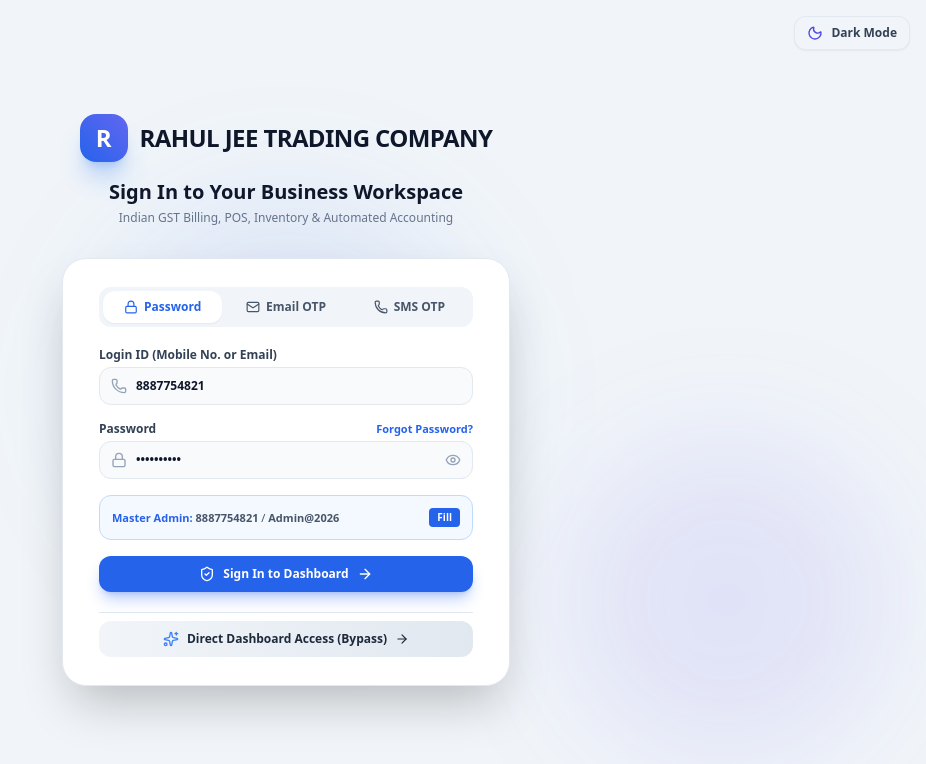
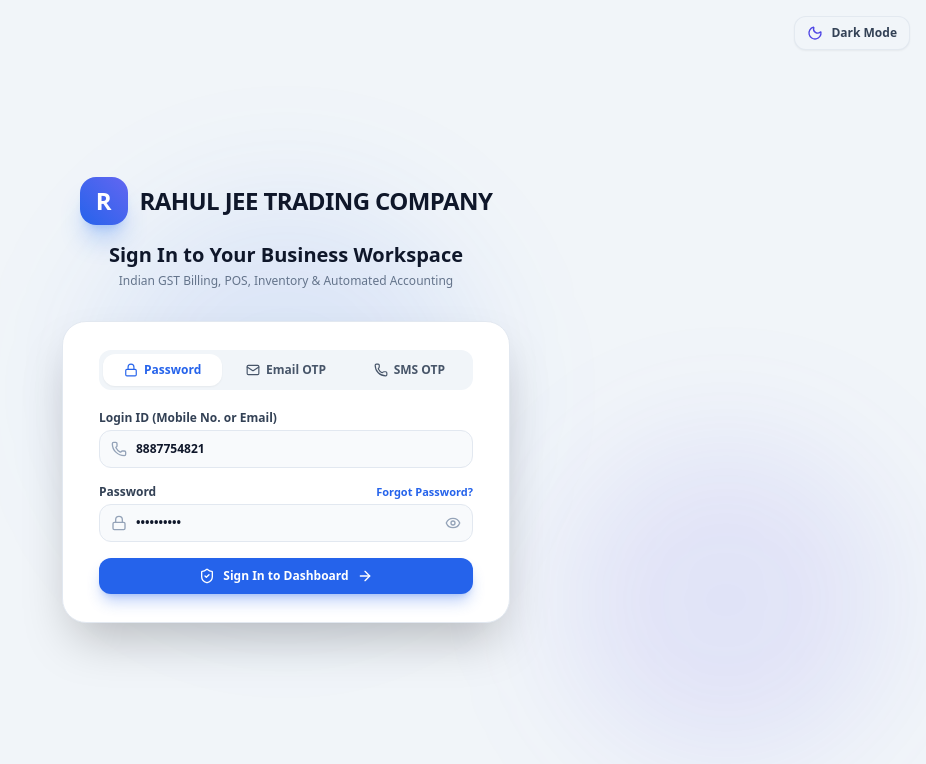
Before and after one commit to dizibrandmedia-del/rahultrading.online, a Next.js app: page /login in a window 1280 px wide. Shown: the top 764 px of the page, without its empty margins (354-1280 px from the left). Built offline with nearby package versions, Linux system fonts and the light colour scheme.

Commit message:
fix: remove master admin autofill & bypass button, fix reset modal case-insensitivity

```diff
--- a/src/app/api/auth/forgot-password/route.ts
+++ b/src/app/api/auth/forgot-password/route.ts
@@ -78,8 +78,6 @@ export async function POST(req: Request) {
     return NextResponse.json({
       success: true,
       message: 'Password reset code sent to your registered email.',
-      simulated: sendResult.simulated,
-      previewOtp: sendResult.previewOtp,
       cooldownSeconds: 60,
     });
   } catch (err: any) {
--- a/src/app/api/auth/otp/send/route.ts
+++ b/src/app/api/auth/otp/send/route.ts
@@ -79,8 +79,6 @@ export async function POST(req: Request) {
     return NextResponse.json({
       success: true,
       message: sendResult.message || `OTP sent to ${cleanEmail}`,
-      simulated: sendResult.simulated,
-      previewOtp: sendResult.previewOtp,
       cooldownSeconds: 60,
     });
   } catch (err: any) {
--- a/src/app/api/backup/reset/route.ts
+++ b/src/app/api/backup/reset/route.ts
@@ -7,8 +7,8 @@ export async function POST(req: Request) {
     const body = await req.json();
     const { confirmText } = body;
 
-    // Strict validation
-    if (confirmText !== 'RESET') {
+    // Validation (case-insensitive and trimmed)
+    if (!confirmText || confirmText.toString().trim().toUpperCase() !== 'RESET') {
       return NextResponse.json(
         {
           success: false,
--- a/src/app/app/backup/page.tsx
+++ b/src/app/app/backup/page.tsx
@@ -173,8 +173,9 @@ export default function BackupPage() {
   };
 
   const handleResetDatabase = async () => {
-    if (confirmInput.trim() !== 'RESET') {
-      setResetError('Please type "RESET" in capital letters to confirm.');
+    const cleanConfirm = confirmInput.trim().toUpperCase();
+    if (cleanConfirm !== 'RESET') {
+      setResetError('Please type "RESET" to confirm.');
       return;
     }
     setResetError(null);
@@ -498,14 +499,29 @@ export default function BackupPage() {
               </div>
 
               <div className="space-y-2">
-                <label className="block font-bold text-slate-800 dark:text-slate-200">
-                  To confirm, type <span className="font-mono text-rose-600 dark:text-rose-400 font-black">RESET</span> in the box below:
-                </label>
+                <div className="flex items-center justify-between">
+                  <label className="block font-bold text-slate-800 dark:text-slate-200">
+                    To confirm, type <span className="font-mono text-rose-600 dark:text-rose-400 font-black">RESET</span> in the box below:
+                  </label>
+                  <button
+                    type="button"
+                    onClick={() => setConfirmInput('RESET')}
+                    className="text-[11px] font-semibold text-rose-600 dark:text-rose-400 hover:underline"
+                  >
+                    Auto-Fill "RESET"
+                  </button>
+                </div>
                 <input
                   type="text"
                   placeholder="RESET"
                   value={confirmInput}
-                  onChange={(e) => setConfirmInput(e.target.value)}
+                  onChange={(e) => setConfirmInput(e.target.value.toUpperCase())}
+                  onKeyDown={(e) => {
+                    if (e.key === 'Enter' && confirmInput.trim().toUpperCase() === 'RESET' && !resetting) {
+                      e.preventDefault();
+                      handleResetDatabase();
+                    }
+                  }}
                   className="w-full px-3.5 py-2.5 bg-slate-50 dark:bg-slate-950 border border-slate-300 dark:border-slate-700 rounded-xl font-mono text-center font-bold tracking-widest text-slate-900 dark:text-white uppercase focus:outline-none focus:ring-2 focus:ring-rose-500"
                 />
               </div>
@@ -515,15 +531,15 @@ export default function BackupPage() {
                   type="button"
                   disabled={resetting}
                   onClick={() => setResetModalOpen(false)}
-                  className="px-4 py-2 bg-slate-100 dark:bg-slate-800 hover:bg-slate-200 dark:hover:bg-slate-700 text-slate-700 dark:text-slate-300 rounded-xl font-bold"
+                  className="px-4 py-2 bg-slate-100 dark:bg-slate-800 hover:bg-slate-200 dark:hover:bg-slate-700 text-slate-700 dark:text-slate-300 rounded-xl font-bold cursor-pointer"
                 >
                   Cancel
                 </button>
                 <button
                   type="button"
-                  disabled={resetting || confirmInput.trim() !== 'RESET'}
+                  disabled={resetting || confirmInput.trim().toUpperCase() !== 'RESET'}
                   onClick={handleResetDatabase}
-                  className="flex items-center gap-2 px-5 py-2 bg-rose-600 hover:bg-rose-700 text-white rounded-xl font-bold shadow-md shadow-rose-600/30 active:scale-95 disabled:opacity-50"
+                  className="flex items-center gap-2 px-5 py-2 bg-rose-600 hover:bg-rose-700 text-white rounded-xl font-bold shadow-md shadow-rose-600/30 active:scale-95 disabled:opacity-50 transition-all cursor-pointer disabled:cursor-not-allowed"
                 >
                   {resetting ? <Loader2 className="w-4 h-4 animate-spin" /> : <Trash2 className="w-4 h-4" />}
                   <span>{resetting ? 'Resetting Database...' : 'Permanently Reset'}</span>
--- a/src/app/login/page.tsx
+++ b/src/app/login/page.tsx
@@ -40,7 +40,6 @@ export default function LoginPage() {
   const [otpCode, setOtpCode] = useState('');
   const [otpSent, setOtpSent] = useState(false);
   const [otpCooldown, setOtpCooldown] = useState(0);
-  const [simulatedNotice, setSimulatedNotice] = useState<string | null>(null);
 
   // Forgot Password Modal State
   const [forgotModalOpen, setForgotModalOpen] = useState(false);
@@ -98,7 +97,6 @@ export default function LoginPage() {
     }
     setError(null);
     setLoading(true);
-    setSimulatedNotice(null);
 
     try {
       const res = await fetch('/api/auth/otp/send', {
@@ -115,10 +113,6 @@ export default function LoginPage() {
       setOtpSent(true);
       setOtpCooldown(data.cooldownSeconds || 60);
       setSuccessMsg(data.message || 'OTP sent successfully to your email');
-
-      if (data.simulated && data.previewOtp) {
-        setSimulatedNotice(`[Development / Sandbox Mode]: Your OTP is ${data.previewOtp}`);
-      }
     } catch (err: any) {
       setError(err.message || 'Could not send OTP');
     } finally {
@@ -180,9 +174,6 @@ export default function LoginPage() {
 
       setResetSuccess(data.message || 'Reset code sent to your email.');
       setResetStep(2);
-      if (data.simulated && data.previewOtp) {
-        setResetSuccess(`Reset code sent! [Sandbox OTP: ${data.previewOtp}]`);
-      }
     } catch (err: any) {
       setResetError(err.message || 'Could not send reset code');
     } finally {
@@ -279,13 +270,6 @@ export default function LoginPage() {
             <div className="p-3 bg-emerald-500/10 border border-emerald-500/30 rounded-xl flex items-start gap-2.5 text-xs text-emerald-600 dark:text-emerald-400 animate-in fade-in">
               <CheckCircle2 className="w-4 h-4 shrink-0 mt-0.5" />
               <span>{successMsg}</span>
-            </div>
-          )}
-
-          {simulatedNotice && (
-            <div className="p-3 bg-amber-500/10 border border-amber-500/30 rounded-xl flex items-start gap-2.5 text-xs text-amber-700 dark:text-amber-300 font-mono font-semibold animate-in fade-in">
-              <Sparkles className="w-4 h-4 shrink-0 mt-0.5 text-amber-500" />
-              <span>{simulatedNotice}</span>
             </div>
           )}
 
@@ -390,24 +374,6 @@ export default function LoginPage() {
                     {showPassword ? <EyeOff className="w-4 h-4" /> : <Eye className="w-4 h-4" />}
                   </button>
                 </div>
-              </div>
-
-              {/* Master Admin Helper Credentials */}
-              <div className="p-3 bg-blue-50/70 dark:bg-blue-950/40 border border-blue-200 dark:border-blue-900/50 rounded-xl text-[11px] text-slate-600 dark:text-slate-300 flex items-center justify-between">
-                <div>
-                  <span className="font-bold text-blue-600 dark:text-blue-400">Master Admin: </span>
-                  <span className="font-mono font-semibold">8887754821</span> / <span className="font-mono font-semibold">Admin@2026</span>
-                </div>
-                <button
-                  type="button"
-                  onClick={() => {
-                    setIdentifier('8887754821');
-                    setPassword('Admin@2026');
-                  }}
-                  className="px-2 py-0.5 text-[10px] font-bold bg-blue-600 text-white rounded hover:bg-blue-700"
-                >
-                  Fill
-                </button>
               </div>
 
               <button
@@ -515,18 +481,6 @@ export default function LoginPage() {
               </button>
             </div>
           )}
-
-          {/* 1-Click Sandbox Bypass for Quick Demo */}
-          <div className="pt-2 border-t border-slate-200 dark:border-slate-800">
-            <button
-              onClick={() => router.push('/app')}
-              className="w-full flex items-center justify-center gap-2 py-2.5 bg-gradient-to-r from-slate-100 to-slate-200 dark:from-slate-800 dark:to-slate-800/60 hover:from-slate-200 dark:hover:from-slate-700 text-slate-800 dark:text-slate-200 rounded-xl text-xs font-bold transition-all"
-            >
-              <Sparkles className="w-4 h-4 text-blue-500" />
-              <span>Direct Dashboard Access (Bypass)</span>
-              <ArrowRight className="w-3.5 h-3.5" />
-            </button>
-          </div>
         </div>
       </div>
 
```
